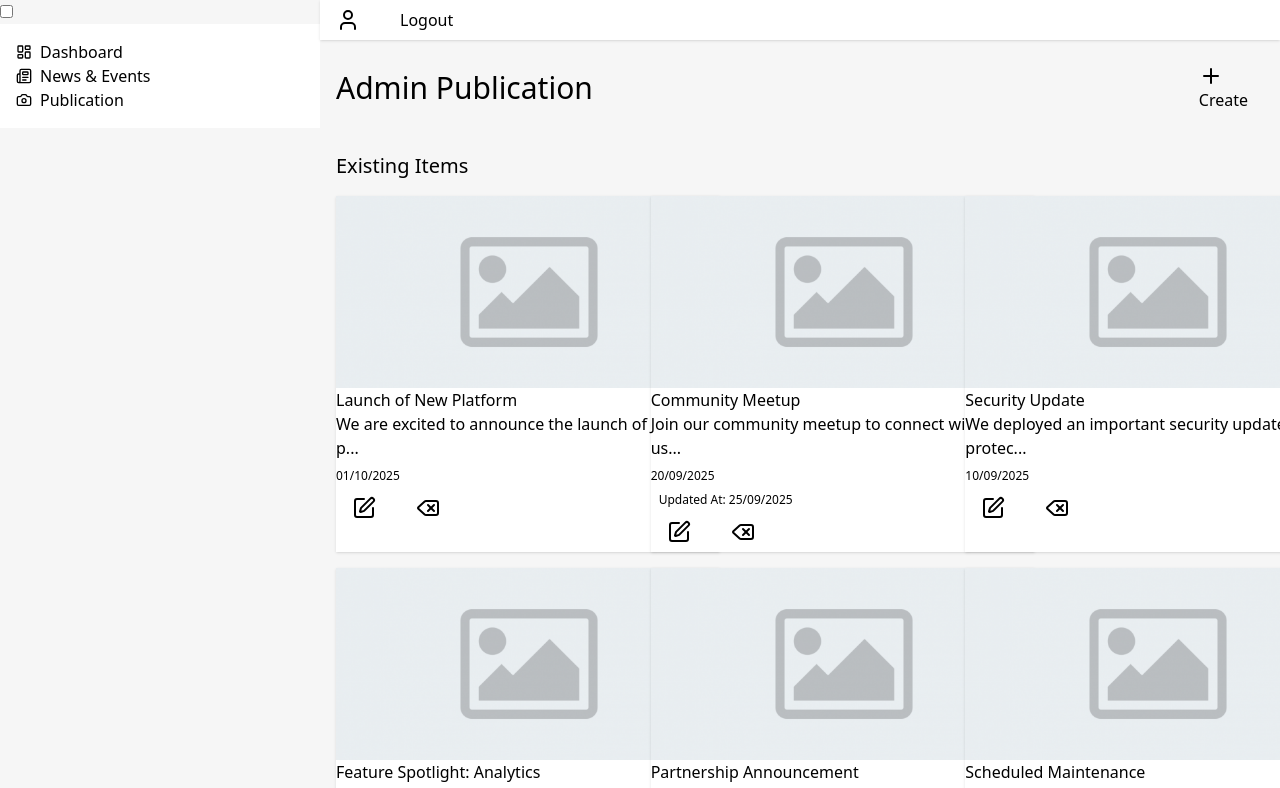
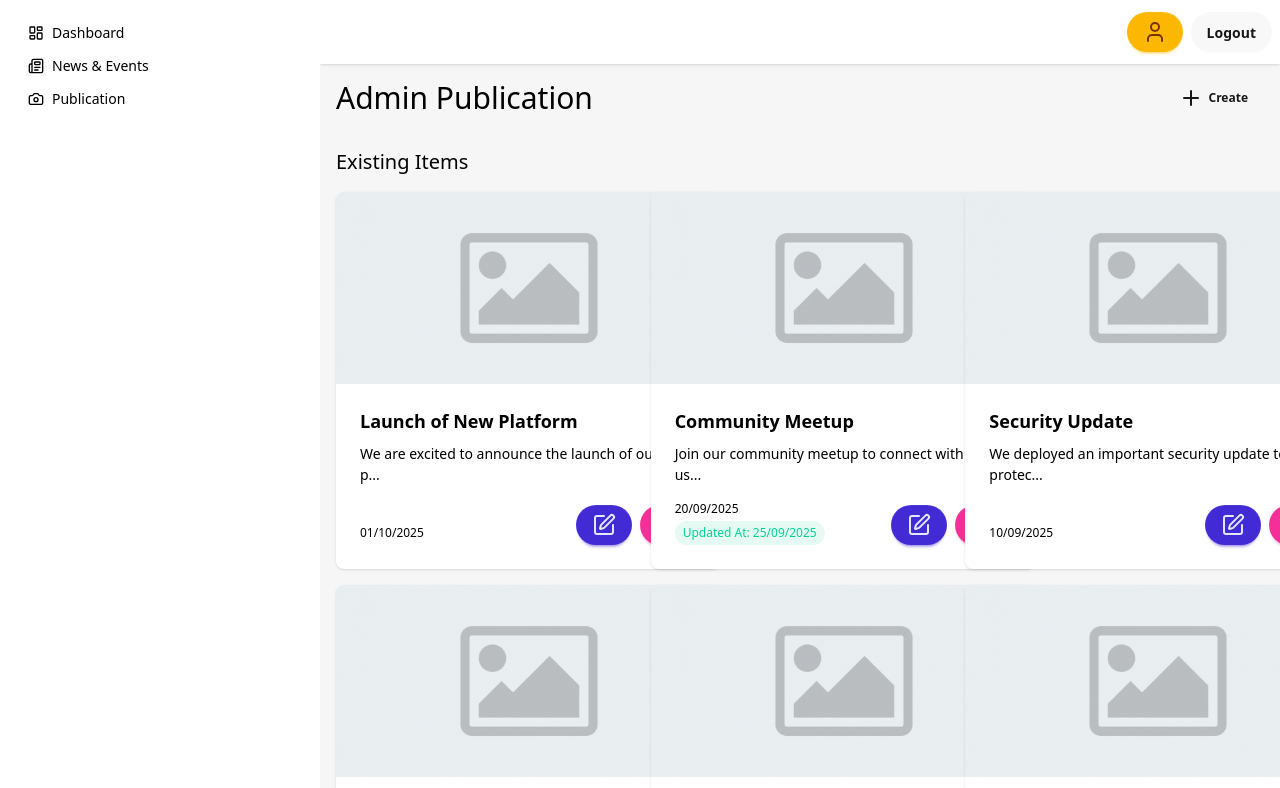
Before and after one commit to LEAD-AI-PROJECT/lead-ai-frontend, a Next.js app: page /admin/publication in a window 1280 px wide. Shown: the top 788 px of the page. Built offline with nearby package versions, Linux system fonts and the light colour scheme.

Commit message:
feat: uncomment daisyui plugin import in globals.scss

```diff
--- a/src/app/globals.scss
+++ b/src/app/globals.scss
@@ -1,7 +1,7 @@
 @use "../styles/colors" as *;
 
 @import "tailwindcss";
-// @plugin "daisyui";
+@plugin "daisyui";
 
 /* Emit CSS custom properties for light theme */
 :root {
```
